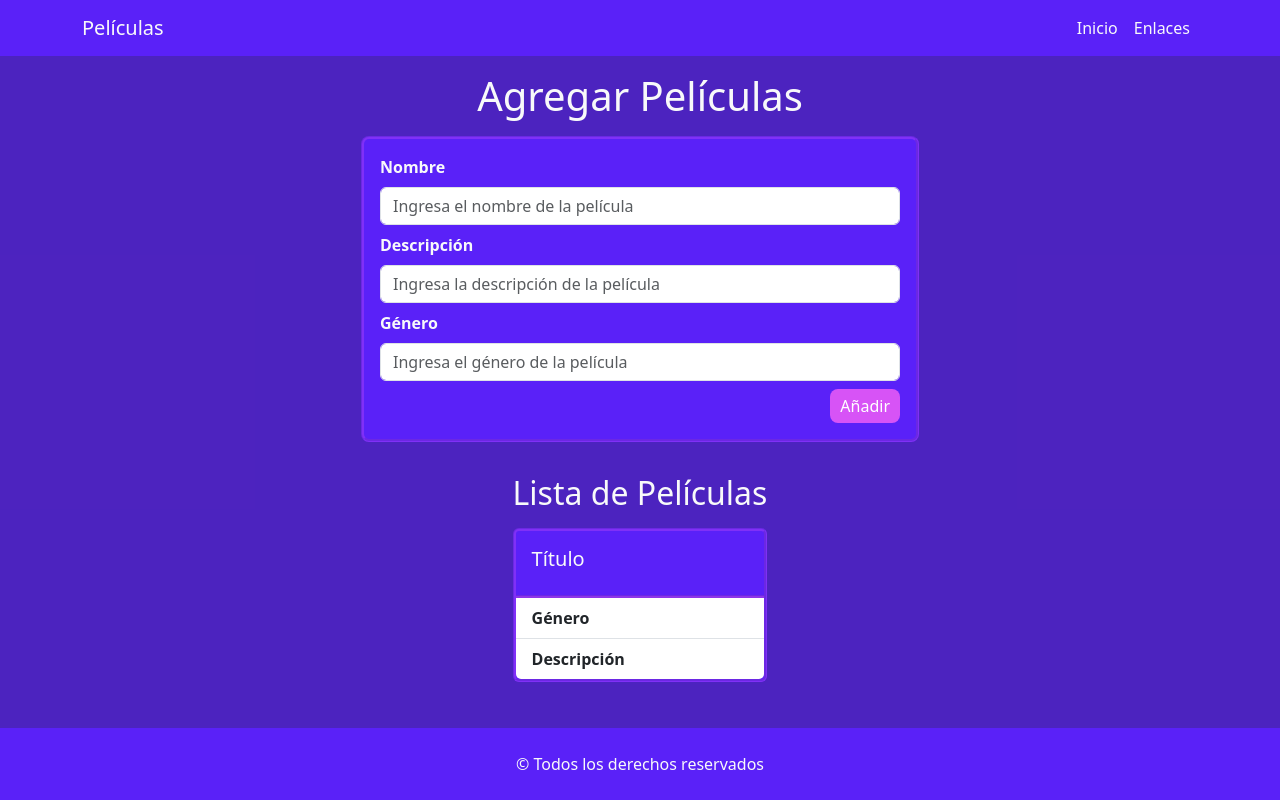
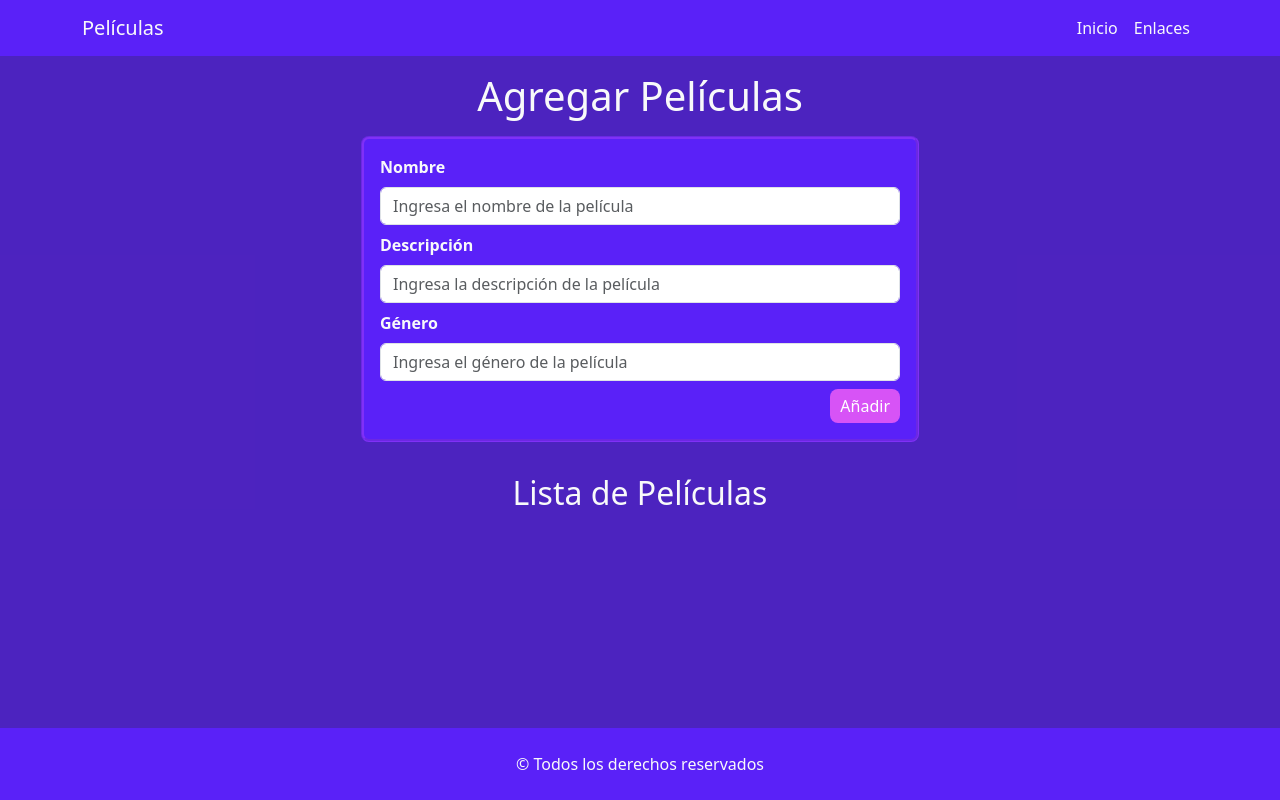
Before and after one commit to LuuRuiz17/tp6-ej10-React, a React (Vite) app: page / in a window 1280 px wide. Built offline with nearby package versions, Linux system fonts and the light colour scheme.

Commit message:
Puse la información de las películas en las cards

```diff
--- a/components/CardPelicula.jsx
+++ b/components/CardPelicula.jsx
@@ -1,14 +1,14 @@
 import { Card , ListGroup } from 'react-bootstrap';
 
-function CardPelicula() {
+function CardPelicula({pelicula}) {
   return (
     <Card className='card'>
       <Card.Body>
-        <Card.Title className='text-light'>Título</Card.Title>
+        <Card.Title className='text-light'>{pelicula.nombre}</Card.Title>
       </Card.Body>
       <ListGroup className="list-group-flush">
-        <ListGroup.Item className='fw-bold'>Género</ListGroup.Item>
-        <ListGroup.Item className='fw-bold'>Descripción</ListGroup.Item>
+        <ListGroup.Item><span className='fw-bold'>Género:</span> {pelicula.genero}</ListGroup.Item>
+        <ListGroup.Item><span className='fw-bold'>Descripción:</span> {pelicula.descripcion}</ListGroup.Item>
       </ListGroup>
     </Card>
   );
--- a/components/FormPeliculas.jsx
+++ b/components/FormPeliculas.jsx
@@ -1,5 +1,7 @@
+import { useState } from 'react';
 import Form from 'react-bootstrap/Form';
-import { useForm } from "react-hook-form"
+import { useForm } from "react-hook-form";
+import ListaPeliculas from '../components/ListaPeliculas';
 
 function FormPeliculas() {
 
@@ -10,12 +12,20 @@ function FormPeliculas() {
         reset
     } = useForm()
 
+    const [peliculas, setPelicula] = useState([])
+
     const agregarPelicula = (dato) => {
-        console.log(dato.nombre);
+        const pelicula = {
+            nombre: dato.nombre,
+            descripcion: dato.descripcion,
+            genero: dato.genero
+        }
+        setPelicula([...peliculas, pelicula]);
         reset();
     }
 
     return (
+        <>
             <Form className='p-3 rounded rounded-3 form' onSubmit={handleSubmit(agregarPelicula)}>
                 <Form.Group className="mb-2 text-light" controlId="formNombre">
                     <Form.Label className='fw-bold'>Nombre</Form.Label>
@@ -46,14 +56,14 @@ function FormPeliculas() {
                             value: 150,
                             message: 'La descripción debe tener hasta 150 caracteres.'
                         }
-            })}/>
+                    })} />
                 </Form.Group>
                 <Form.Text className="text-danger my-1">
                     {errors.descripcion?.message}
                 </Form.Text>
                 <Form.Group className="mb-2 text-light fw-bold" controlId="formGenero">
                     <Form.Label>Género</Form.Label>
-                <Form.Control type="text" placeholder="Ingresa el género de la película" {...register('genero' , {
+                    <Form.Control type="text" placeholder="Ingresa el género de la película" {...register('genero', {
                         required: 'Este campo es obligatorio',
                         minLength: {
                             value: 3,
@@ -63,7 +73,7 @@ function FormPeliculas() {
                             value: 15,
                             message: 'El género debe tener hasta 15 caracteres.'
                         }
-                })}/>
+                    })} />
                 </Form.Group>
                 <Form.Text className="text-danger my-1">
                     {errors.descripcion?.message}
@@ -74,6 +84,9 @@ function FormPeliculas() {
                     </button>
                 </div>
             </Form>
+            <ListaPeliculas peliculas = {peliculas}></ListaPeliculas>
+        </>
+
     );
 }
 
--- a/components/ListaPeliculas.jsx
+++ b/components/ListaPeliculas.jsx
@@ -1,12 +1,16 @@
 import { ListGroup } from "react-bootstrap";
 import CardPelicula from "./CardPelicula";
 
-const ListaPeliculas = () => {
+const ListaPeliculas = ({ peliculas }) => {
     return (
         <section className="my-3 lista-peliculas">
             <h2 className="my-3 text-light text-center">Lista de Películas</h2>
             <ListGroup>
-                <CardPelicula></CardPelicula>
+                {
+                    peliculas.map((pelicula , indice) => (
+                        <CardPelicula key = {indice} pelicula = {pelicula}></CardPelicula>
+                    ))
+                }
             </ListGroup>
         </section>
     );
--- a/src/App.jsx
+++ b/src/App.jsx
@@ -1,7 +1,6 @@
 import 'bootstrap/dist/css/bootstrap.min.css';
 import { Navbar , Nav , Container } from 'react-bootstrap';
 import FormPeliculas from '../components/FormPeliculas';
-import ListaPeliculas from '../components/ListaPeliculas';
 
 function App() {
 
@@ -24,7 +23,6 @@ function App() {
       <main className='color-loop container'>
         <h1 className='text-center text-light my-3'>Agregar Películas</h1>
         <FormPeliculas></FormPeliculas>
-        <ListaPeliculas></ListaPeliculas>
       </main>
       <footer className='footer py-4 text-center text-light'>
         &copy; Todos los derechos reservados
```
Lines whose indentation alone changed are shown as unchanged.
